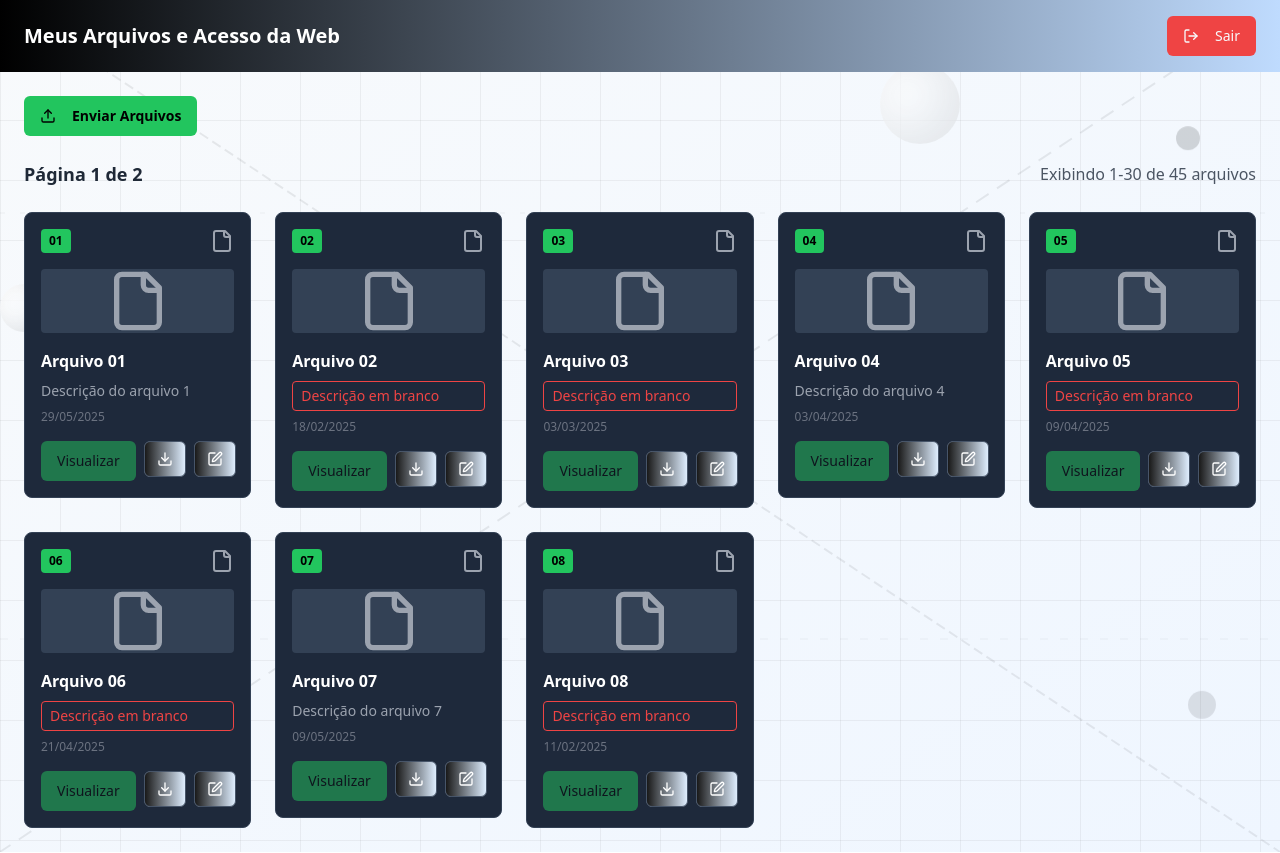
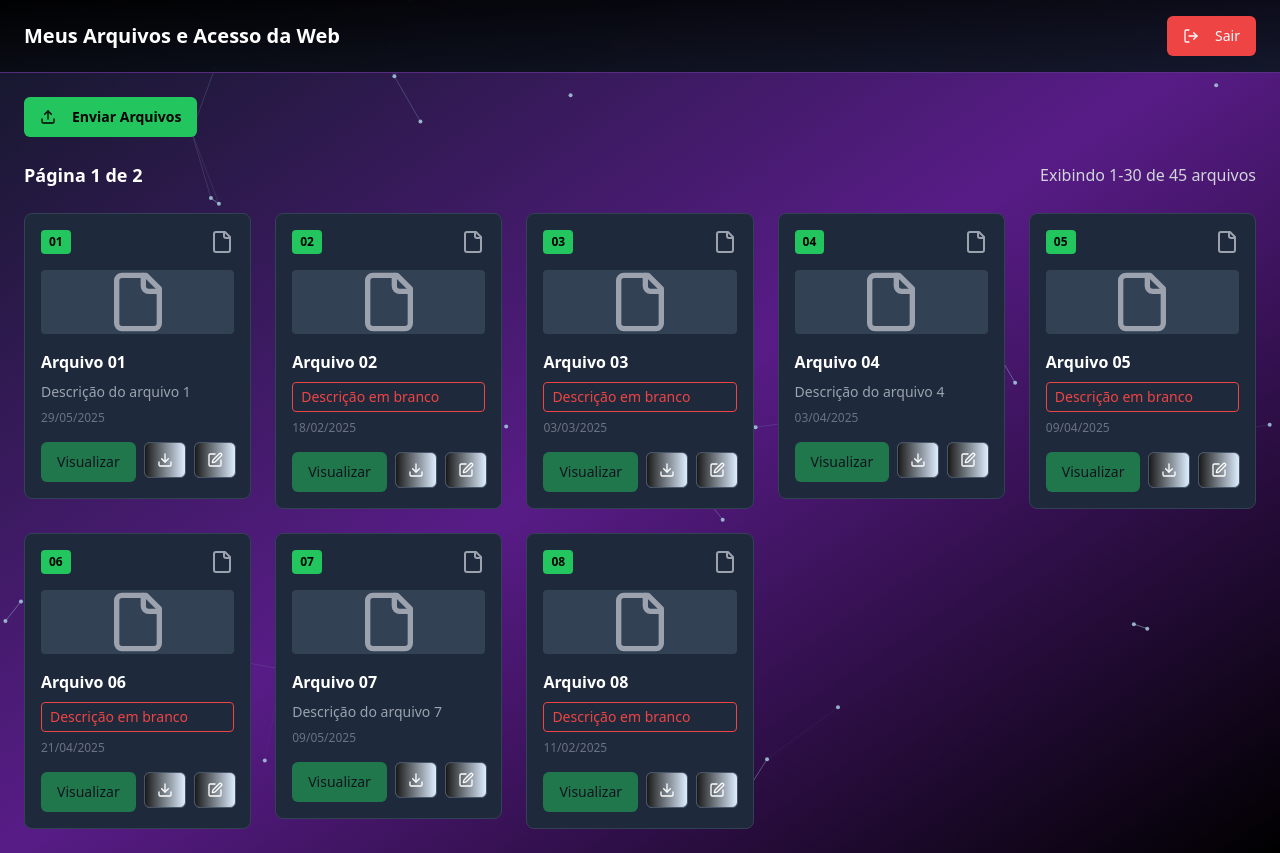
Before and after one commit to Facility2025/mystic-mirror-web-copy, a React (Vite) app: page / in a window 1280 px wide. Both pictures are taken after typing "name@example.com", "Sample123" into the empty fields and a click on the button "Entrar". Built offline with nearby package versions, Linux system fonts and the light colour scheme.

Commit message:
feat: Apply login page background to home
Apply the same background color and neural effect from the login page to the home page. Also, apply the same colors used in the login screen to the home page divs.

```diff
--- a/src/components/Dashboard.tsx
+++ b/src/components/Dashboard.tsx
@@ -3,6 +3,7 @@ import { Upload, LogOut, File } from 'lucide-react';
 import { Button } from '@/components/ui/button';
 import FileCard from './FileCard';
 import FileUploadForm from './FileUploadForm';
+import NeuralBackground from './NeuralBackground';
 
 interface DashboardProps {
   onLogout: () => void;
@@ -145,54 +146,11 @@ const Dashboard = ({ onLogout }: DashboardProps) => {
   };
 
   return (
-    <div className="min-h-screen bg-gradient-to-br from-slate-50 to-blue-50 relative overflow-hidden">
-      {/* Animated Background */}
-      <div className="absolute inset-0 z-0">
-        {/* Floating circles */}
-        <div className="absolute top-10 left-10 w-4 h-4 bg-black/20 rounded-full animate-bounce" style={{ animationDelay: '0s', animationDuration: '3s' }}></div>
-        <div className="absolute top-32 right-20 w-6 h-6 bg-black/15 rounded-full animate-bounce" style={{ animationDelay: '1s', animationDuration: '4s' }}></div>
-        <div className="absolute bottom-20 left-32 w-5 h-5 bg-black/25 rounded-full animate-bounce" style={{ animationDelay: '2s', animationDuration: '3.5s' }}></div>
-        <div className="absolute top-1/2 right-32 w-3 h-3 bg-black/30 rounded-full animate-bounce" style={{ animationDelay: '0.5s', animationDuration: '2.8s' }}></div>
-        <div className="absolute bottom-32 right-16 w-7 h-7 bg-black/10 rounded-full animate-bounce" style={{ animationDelay: '1.5s', animationDuration: '4.2s' }}></div>
-
-        {/* Animated lines */}
-        <svg className="absolute inset-0 w-full h-full" style={{ zIndex: -1 }}>
-          <defs>
-            <pattern id="grid" width="60" height="60" patternUnits="userSpaceOnUse">
-              <path d="M 60 0 L 0 0 0 60" fill="none" stroke="rgba(0,0,0,0.1)" strokeWidth="1"/>
-            </pattern>
-          </defs>
-          <rect width="100%" height="100%" fill="url(#grid)" />
-
-          {/* Moving diagonal lines */}
-          <g className="animate-pulse" style={{ animationDuration: '6s' }}>
-            <line x1="0" y1="0" x2="100%" y2="100%" stroke="rgba(0,0,0,0.15)" strokeWidth="2" strokeDasharray="10,5">
-              <animateTransform attributeName="transform" type="translate" values="0,0; 20,20; 0,0" dur="8s" repeatCount="indefinite"/>
-            </line>
-            <line x1="100%" y1="0" x2="0" y2="100%" stroke="rgba(0,0,0,0.15)" strokeWidth="2" strokeDasharray="15,10">
-              <animateTransform attributeName="transform" type="translate" values="0,0; -20,20; 0,0" dur="10s" repeatCount="indefinite"/>
-            </line>
-          </g>
-
-          {/* Floating horizontal lines */}
-          <g className="opacity-60">
-            <line x1="0" y1="25%" x2="100%" y2="25%" stroke="rgba(0,0,0,0.08)" strokeWidth="1" strokeDasharray="5,15">
-              <animateTransform attributeName="transform" type="translate" values="0,0; 30,0; 0,0" dur="12s" repeatCount="indefinite"/>
-            </line>
-            <line x1="0" y1="75%" x2="100%" y2="75%" stroke="rgba(0,0,0,0.08)" strokeWidth="1" strokeDasharray="8,12">
-              <animateTransform attributeName="transform" type="translate" values="0,0; -25,0; 0,0" dur="9s" repeatCount="indefinite"/>
-            </line>
-          </g>
-        </svg>
-
-        {/* Neuromorphic floating elements */}
-        <div className="absolute top-16 right-1/4 w-20 h-20 bg-gradient-to-br from-white to-slate-100 rounded-full shadow-[inset_-12px_-8px_40px_#46464620] animate-pulse" style={{ animationDuration: '4s' }}></div>
-        <div className="absolute bottom-24 left-1/4 w-16 h-16 bg-gradient-to-br from-white to-slate-100 rounded-full shadow-[inset_-10px_-6px_30px_#46464620] animate-pulse" style={{ animationDuration: '5s' }}></div>
-        <div className="absolute top-1/3 left-1/6 w-12 h-12 bg-gradient-to-br from-white to-slate-100 rounded-full shadow-[inset_-8px_-4px_20px_#46464620] animate-pulse" style={{ animationDuration: '3.5s' }}></div>
-      </div>
+    <div className="min-h-screen bg-gradient-to-br from-gray-900 via-purple-900 to-black relative overflow-hidden">
+      <NeuralBackground />
 
       {/* Header */}
-      <header className="bg-gradient-to-r from-black to-blue-200 px-6 py-4 relative z-10">
+      <header className="bg-gradient-to-br from-black/95 to-gray-900/95 backdrop-blur-md border-b border-purple-500/50 px-6 py-4 relative z-10">
         <div className="flex justify-between items-center">
           <h1 className="text-white text-xl font-bold">Meus Arquivos e Acesso da Web</h1>
           <Button
@@ -219,8 +177,8 @@ const Dashboard = ({ onLogout }: DashboardProps) => {
         </div>
 
         <div className="flex justify-between items-center mb-6">
-          <h2 className="text-gray-800 text-lg font-semibold">Página 1 de 2</h2>
-          <p className="text-gray-600">Exibindo 1-30 de {files.length + 37} arquivos</p>
+          <h2 className="text-white text-lg font-semibold">Página 1 de 2</h2>
+          <p className="text-gray-300">Exibindo 1-30 de {files.length + 37} arquivos</p>
         </div>
 
         {/* Files Grid - Responsivo */}
```
